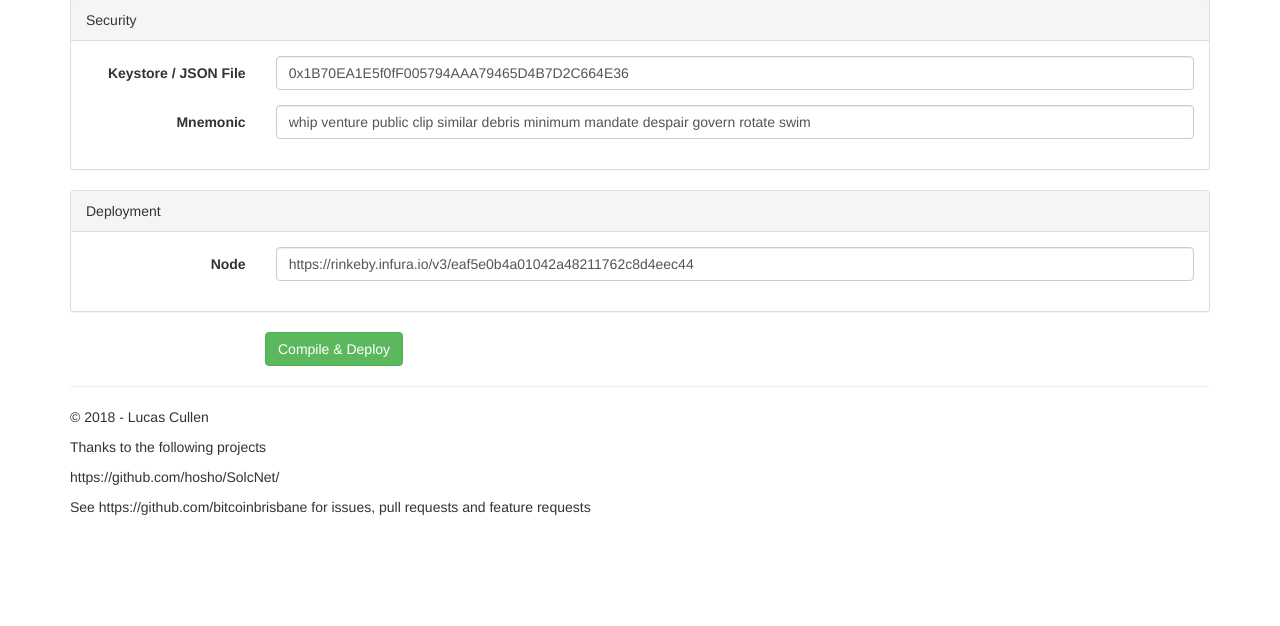
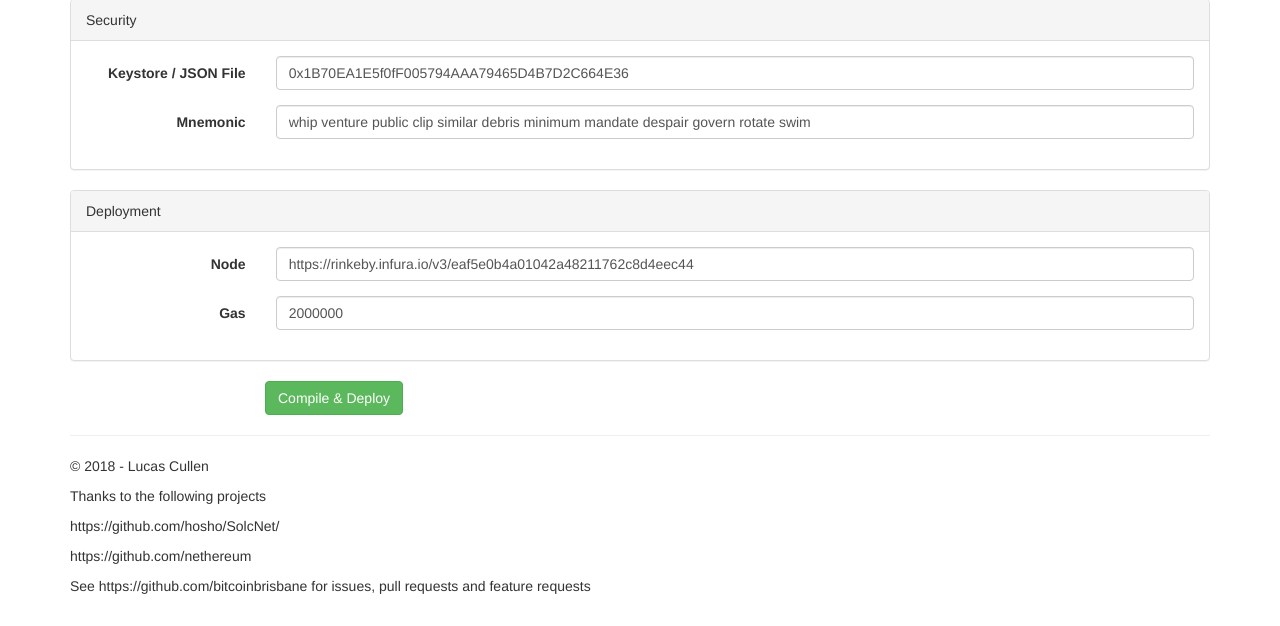
Before and after one commit to bitcoinbrisbane/EthDeploy, an ASP.NET Core app: page / in a window 1280 px wide. Shown: the part 638-1264 px from the top of the page. Before the commit the page ends 1153 px from the top, so only its background shows below. Run offline with ASP.NET Core 8, Linux system fonts and the light colour scheme.

Commit message:
Working build

```diff
--- a/ETHGitHubDeploy/Controllers/HomeController.cs
+++ b/ETHGitHubDeploy/Controllers/HomeController.cs
@@ -90,18 +90,7 @@ namespace ETHGitHubDeploy.Controllers
 			var account = new Wallet(model.Password, null).GetAccount(0);
 			var web3 = new Nethereum.Web3.Web3(account, model.Node);
 
-
-
-			//var txCount = await web3.Eth.Transactions.GetTransactionCount.SendRequestAsync(account.Address);
-
-
-
-			//var s = new Nethereum.Signer.TransactionSigner();
-            //var encoded = s.SignTransaction(account.PrivateKey,
-
-            //var encoded = web3.OfflineTransactionSigning.SignTransaction(privateKey, receiveAddress, 10, txCount.Value);
-
-            var transactionHash = await web3.Eth.DeployContract.SendRequestAsync(result.Bin, model.KeyFile);
+			result.TxID = await web3.Eth.DeployContract.SendRequestAsync(result.Bin, model.KeyFile, new Nethereum.Hex.HexTypes.HexBigInteger(model.Gas));
 
             return View(result);
         }
--- a/ETHGitHubDeploy/Models/DeployRequest.cs
+++ b/ETHGitHubDeploy/Models/DeployRequest.cs
@@ -25,6 +25,8 @@ namespace ETHGitHubDeploy.Models
 
         public String Node { get; set; }
 
+        public Int64 Gas { get; set; }
+
         public DeployRequest()
         {
 			this.Compiler = "0.4.23";
@@ -32,6 +34,7 @@ namespace ETHGitHubDeploy.Models
 			this.Node = "https://infura.io";
 			this.Password = "whip venture public clip similar debris minimum mandate despair govern rotate swim";
 			this.KeyFile = "0x1B70EA1E5f0fF005794AAA79465D4B7D2C664E36";
+			this.Gas = 2000000;
         }
     }
 }
--- a/ETHGitHubDeploy/Views/Home/Deploy.cshtml
+++ b/ETHGitHubDeploy/Views/Home/Deploy.cshtml
@@ -11,7 +11,7 @@
 
 <div class="form-horizontal">
     <div class="alert alert-success">
-        Contract address is @Model.Address
+        Contract transaction hash is @Model.TxID
     </div>
     <div class="panel panel-default">
         <div class="panel-heading">Contract Details</div>
--- a/ETHGitHubDeploy/Views/Home/Index.cshtml
+++ b/ETHGitHubDeploy/Views/Home/Index.cshtml
@@ -97,6 +97,14 @@
                         @Html.ValidationMessageFor(model => model.Node, "", new { @class = "text-danger" })
                     </div>
                 </div>
+
+                <div class="form-group">
+                    @Html.LabelFor(model => model.Gas, htmlAttributes: new { @class = "control-label col-md-2" })
+                    <div class="col-md-10">
+                        @Html.EditorFor(model => model.Gas, new { htmlAttributes = new { @class = "form-control" } })
+                        @Html.ValidationMessageFor(model => model.Gas, "", new { @class = "text-danger" })
+                    </div>
+                </div>
             </div>
         </div>
 
--- a/ETHGitHubDeploy/Views/Shared/_Layout.cshtml
+++ b/ETHGitHubDeploy/Views/Shared/_Layout.cshtml
@@ -44,6 +44,7 @@
 
                 <p>Thanks to the following projects</p>
                 <p>https://github.com/hosho/SolcNet/</p>
+                <p>https://github.com/nethereum</p>
                 <p>See https://github.com/bitcoinbrisbane for issues, pull requests and feature requests</p>
             </footer>
         </div>
```
